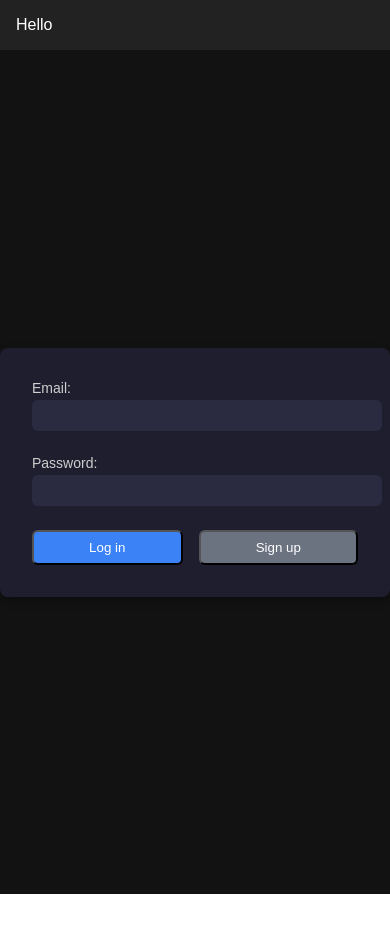
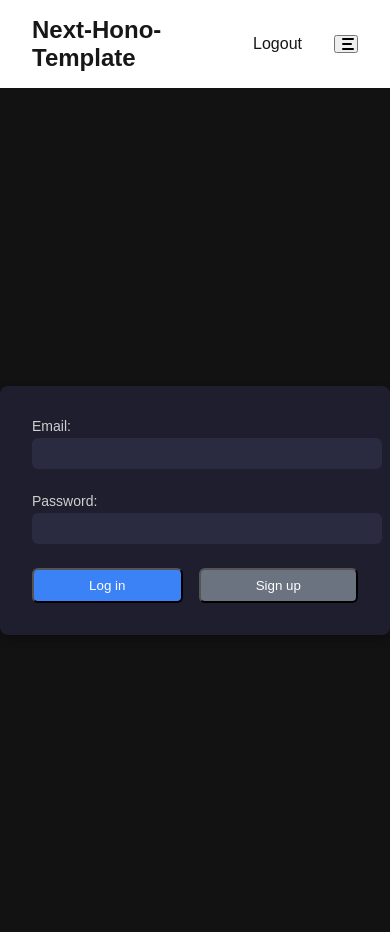
Before and after one commit to yuon7/meal, a Next.js app: page /login in a window 390 px wide. Before the commit the page ends 894 px from the top, so only its background shows below. Built offline with nearby package versions, Linux system fonts and the light colour scheme.

Commit message:
feat: add hamburger menu

```diff
--- a/src/components/Header/Header.module.css
+++ b/src/components/Header/Header.module.css
@@ -1,9 +1,93 @@
 .header {
-  background-color: #222;
-  color: #fff;
-  padding: 1rem;
   display: flex;
   justify-content: space-between;
   align-items: center;
-  box-shadow: 0 2px 5px rgba(0, 0, 0, 0.2);
+  padding: 1rem 2rem;
+  background-color: var(--background);
+  color: var(--foreground);
+  position: relative;
 }
+
+.logo {
+  font-size: 1.5rem;
+  font-weight: bold;
+}
+
+.logo a {
+  text-decoration: none;
+  color: var(--foreground);
+}
+
+.logo a:hover {
+  color: #0070f3;
+}
+
+.nav {
+  display: flex;
+}
+
+.nav ul {
+  display: flex;
+  list-style: none;
+  margin: 0 2rem;
+  padding: 0;
+  gap: 1.5rem;
+}
+
+.nav li a {
+  text-decoration: none;
+  color: var(--foreground);
+}
+
+.nav li a:hover {
+  color: #0070f3;
+}
+
+.hamburger {
+  display: flex;
+  flex-direction: column;
+  justify-content: space-between;
+  width: 24px;
+  height: 18px;
+  cursor: pointer;
+}
+
+.hamburger p:nth-child(1) {
+  margin: 0.4px 0;
+  width: 150%;
+
+  height: 2px; /* 線の太さ */
+  border-radius: 2px; /* 線の角を丸くする */
+  background-color: black;
+}
+.hamburger p:nth-child(2) {
+  margin: 0.4px 0;
+  width: 125%;
+
+  height: 2px; /* 線の太さ */
+  border-radius: 2px; /* 線の角を丸くする */
+  background-color: black;
+}
+.hamburger p:nth-child(3) {
+  margin: 0.4px 0;
+  width: 150%;
+
+  height: 2px; /* 線の太さ */
+  border-radius: 2px; /* 線の角を丸くする */
+  background-color: black;
+}
+
+.drawerMenu {
+  position: fixed;
+  font-size: 1.5rem;
+  top: 7vh;
+  right: -100%;
+  width: 90vw;
+  height: 100vh;
+  background-color: var(--background);
+  transition: right 0.5s ease;
+}
+
+.drawerOpen {
+  right: -80%;
+}
--- a/src/components/Header/Header.tsx
+++ b/src/components/Header/Header.tsx
@@ -1,8 +1,57 @@
-import React from "react";
+"use client";
+import React, { useState } from "react";
 import styles from "./Header.module.css";
+import Link from "next/link";
 
-function Header() {
-  return <div className={styles.header}>Hello</div>;
+export default function Header() {
+  const [menuOpen, setMenuOpen] = useState(false);
+
+  const toggleMenu = () => {
+    setMenuOpen(!menuOpen);
+  };
+
+  return (
+    <>
+      {menuOpen && <div onClick={toggleMenu}></div>}
+
+      <header className={styles.header}>
+        <div className={styles.logo}>
+          <Link href="/">Next-Hono-Template</Link>
+        </div>
+
+        <nav className={styles.nav}>
+          <ul>
+            <li>
+              <Link href="/">Logout</Link>
+            </li>
+          </ul>
+
+          <button className={styles.hamburger} onClick={toggleMenu}>
+            <p></p>
+            <p></p>
+            <p></p>
+          </button>
+        </nav>
+      </header>
+
+      <div
+        className={`${styles.drawerMenu} ${menuOpen ? styles.drawerOpen : ""}`}
+      >
+        <ul>
+          <div onClick={toggleMenu}>
+            <Link href="https://nextjs.org/">Next.js</Link>
+          </div>
+          <div onClick={toggleMenu}>
+            <Link href="https://hono.dev/">Hono</Link>
+          </div>
+          <div onClick={toggleMenu}>
+            <Link href="https://supabase.com/">Supabase</Link>
+          </div>
+          <div onClick={toggleMenu}>
+            <Link href="https://www.prisma.io/">Prisma</Link>
+          </div>
+        </ul>
+      </div>
+    </>
+  );
 }
-
-export default Header;
```
